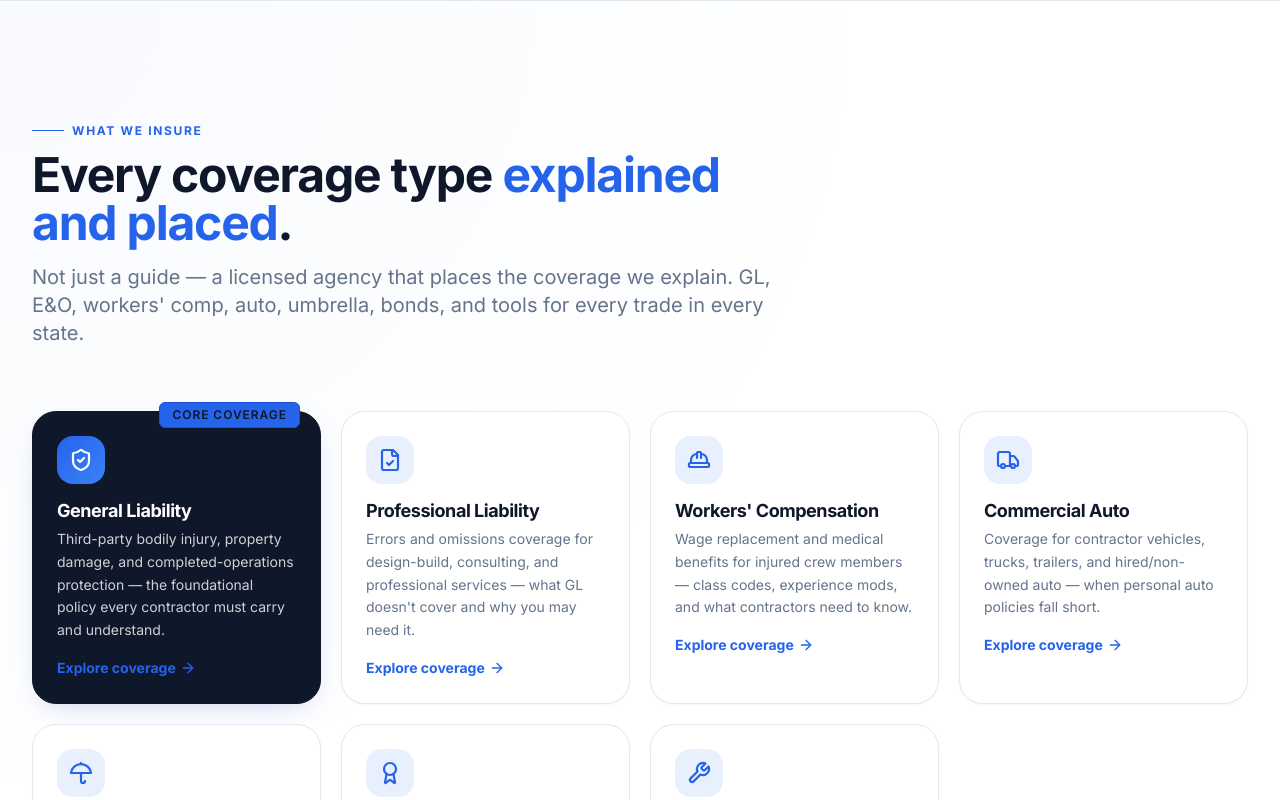
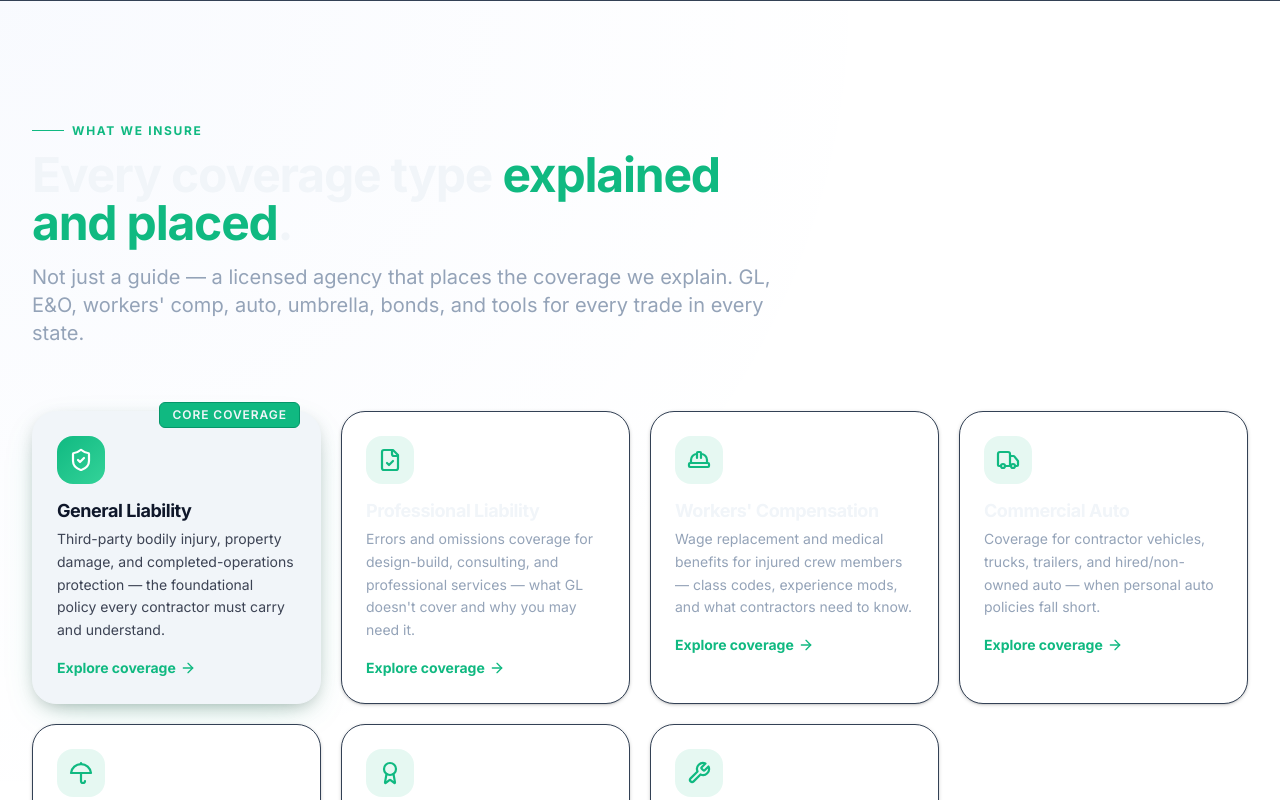
Before and after one commit to MCERQUA/contractorinsuranceschool.com, a Next.js app: page / in a window 1280 px wide. Shown: the part 960-1760 px from the top of the page. Built offline with nearby package versions, Linux system fonts and the light colour scheme.

Commit message:
auto-save: tailwind.config.ts

```diff
--- a/tailwind.config.ts
+++ b/tailwind.config.ts
@@ -1,10 +1,10 @@
 import type { Config } from "tailwindcss";
 
 /* ============================================================
-   CONTRACTOR INSURANCE INFO — "Editorial Information Hub" palette
-   Stitch design system: clean white + electric blue + slate
-   clay = blue-600 (interactive) · sage = slate-900 (dark sections)
-   cream = white · sand = slate-50 · espresso = slate-900
+   CONTRACTOR INSURANCE SCHOOL — "Dark Tech Education" palette
+   Stitch design system: dark slate + emerald + JetBrains Mono labels
+   clay = emerald-500 (interactive) · sage = slate-800 (card surface)
+   cream = slate-900 (page bg) · sand = slate-800 · espresso = white
    ============================================================ */
 
 const config: Config = {
@@ -16,31 +16,31 @@ const config: Config = {
   theme: {
     extend: {
       colors: {
-        // === Backgrounds ===
-        cream: "#ffffff",             // pure white page background
-        sand: "#f8fafc",              // slate-50 alt section bg
+        // === Backgrounds (dark inverted scheme) ===
+        cream: "#0f172a",             // dark slate-950 — main page background
+        sand: "#1e293b",              // slate-800 — alternate section bg
         white: "#ffffff",
-        // === Primary — Electric Blue (token name: clay) ===
+        // === Primary — Emerald (token name: clay) ===
         clay: {
-          DEFAULT: "#2563eb",         // blue-600 — all CTAs, links, accents
-          dark: "#1d4ed8",            // blue-700
-          light: "#3b82f6",           // blue-500
-          50: "#eff6ff",
-          100: "#dbeafe",
-          200: "#bfdbfe",
-          300: "#93c5fd",
-          400: "#60a5fa",
-          500: "#3b82f6",
-          600: "#2563eb",
-          700: "#1d4ed8",
-          800: "#1e40af",
-          900: "#1e3a8a",
+          DEFAULT: "#10b981",         // emerald-500 — all CTAs, links, accents
+          dark: "#059669",            // emerald-600
+          light: "#34d399",           // emerald-400
+          50: "#ecfdf5",
+          100: "#d1fae5",
+          200: "#a7f3d0",
+          300: "#6ee7b7",
+          400: "#34d399",
+          500: "#10b981",
+          600: "#059669",
+          700: "#047857",
+          800: "#065f46",
+          900: "#064e3b",
         },
-        // === Secondary — Near-black slate (token name: sage) ===
+        // === Secondary — Slate surface (token name: sage) ===
         sage: {
-          DEFAULT: "#0f172a",         // slate-950 — dark hero/CTA sections
-          dark: "#020617",            // almost black
-          light: "#1e293b",           // slate-800
+          DEFAULT: "#1e293b",         // slate-800 — card/section backgrounds
+          dark: "#0f172a",            // slate-950
+          light: "#334155",           // slate-700
           50: "#f8fafc",
           100: "#f1f5f9",
           200: "#e2e8f0",
@@ -50,54 +50,56 @@ const config: Config = {
           600: "#475569",
           700: "#334155",
         },
-        // === Accent — Blue shades (token name: gold) ===
+        // === Accent — Emerald shades (token name: gold) ===
         gold: {
-          DEFAULT: "#2563eb",
-          dark: "#1d4ed8",
-          light: "#3b82f6",
-          50: "#eff6ff",
-          100: "#dbeafe",
-          200: "#bfdbfe",
-          300: "#93c5fd",
-          400: "#60a5fa",
-          500: "#3b82f6",
-          600: "#2563eb",
+          DEFAULT: "#10b981",
+          dark: "#059669",
+          light: "#34d399",
+          50: "#ecfdf5",
+          100: "#d1fae5",
+          200: "#a7f3d0",
+          300: "#6ee7b7",
+          400: "#34d399",
+          500: "#10b981",
+          600: "#059669",
         },
-        // === Text ===
-        espresso: "#0f172a",          // slate-950 — headlines, dark text
-        cocoa: "#334155",             // slate-700 — body text
-        mocha: "#64748b",             // slate-500 — muted text
+        // === Text (inverted for dark bg) ===
+        espresso: "#f1f5f9",          // slate-100 — headlines, primary text
+        cocoa: "#cbd5e1",             // slate-300 — body text
+        mocha: "#94a3b8",             // slate-400 — muted text
         // === Borders / dividers ===
-        adobe: "#e2e8f0",             // slate-200 — editorial borders
-        adobeDark: "#cbd5e1",         // slate-300
+        adobe: "#334155",             // slate-700 — card borders
+        adobeDark: "#475569",         // slate-600
       },
       fontFamily: {
         heading: ["var(--font-heading)", "system-ui", "sans-serif"],
         body: ["var(--font-body)", "system-ui", "sans-serif"],
+        mono: ["var(--font-mono)", "monospace"],
       },
       borderRadius: {
-        arch: "0.5rem",
-        arch2: "0.75rem",
-        "4xl": "0.5rem",
-        "5xl": "0.75rem",
+        arch: "0.75rem",
+        arch2: "1rem",
+        "4xl": "0.75rem",
+        "5xl": "1rem",
       },
       backgroundImage: {
         "sunrise-bands":
-          "linear-gradient(180deg, #ffffff 0%, #f8fafc 40%, #f1f5f9 70%, #ffffff 100%)",
+          "linear-gradient(180deg, #0f172a 0%, #1e293b 40%, #0f172a 100%)",
         "warm-radial":
-          "radial-gradient(circle at 30% 20%, rgba(37,99,235,0.05) 0%, transparent 50%), radial-gradient(circle at 80% 70%, rgba(15,23,42,0.03) 0%, transparent 55%)",
-        "clay-gradient": "linear-gradient(135deg, #2563eb 0%, #3b82f6 100%)",
-        "sage-gradient": "linear-gradient(135deg, #0f172a 0%, #1e293b 100%)",
-        "gold-gradient": "linear-gradient(135deg, #2563eb 0%, #3b82f6 100%)",
-        "info-hero": "linear-gradient(135deg, #0f172a 0%, #1e293b 100%)",
-        "info-surface": "linear-gradient(180deg, #1e293b 0%, #0f172a 100%)",
+          "radial-gradient(circle at 30% 20%, rgba(16,185,129,0.08) 0%, transparent 50%), radial-gradient(circle at 80% 70%, rgba(16,185,129,0.04) 0%, transparent 55%)",
+        "clay-gradient": "linear-gradient(135deg, #10b981 0%, #34d399 100%)",
+        "sage-gradient": "linear-gradient(135deg, #1e293b 0%, #0f172a 100%)",
+        "gold-gradient": "linear-gradient(135deg, #10b981 0%, #34d399 100%)",
+        "school-hero": "linear-gradient(135deg, #0f172a 0%, #1e293b 60%, #0f172a 100%)",
+        "school-surface": "linear-gradient(180deg, #1e293b 0%, #0f172a 100%)",
       },
       boxShadow: {
-        warm: "0 4px 20px -8px rgba(37,99,235,0.15), 0 2px 8px -4px rgba(15,23,42,0.08)",
-        "warm-lg": "0 12px 40px -15px rgba(37,99,235,0.20), 0 6px 20px -8px rgba(15,23,42,0.10)",
-        card: "0 1px 4px -1px rgba(15,23,42,0.06), 0 1px 2px -1px rgba(15,23,42,0.04)",
-        "card-hover": "0 8px 24px -8px rgba(37,99,235,0.18), 0 4px 12px -4px rgba(15,23,42,0.08)",
-        arch: "0 0 0 1px rgba(226,232,240,1)",
+        warm: "0 4px 20px -8px rgba(16,185,129,0.20), 0 2px 8px -4px rgba(0,0,0,0.3)",
+        "warm-lg": "0 12px 40px -15px rgba(16,185,129,0.25), 0 6px 20px -8px rgba(0,0,0,0.4)",
+        card: "0 1px 4px -1px rgba(0,0,0,0.3), 0 1px 2px -1px rgba(0,0,0,0.2)",
+        "card-hover": "0 8px 24px -8px rgba(16,185,129,0.30), 0 4px 12px -4px rgba(0,0,0,0.3)",
+        "emerald-glow": "0 0 20px rgba(16,185,129,0.25)",
+        arch: "0 0 0 1px rgba(51,65,85,1)",
       },
       keyframes: {
         "fade-up": {
```
